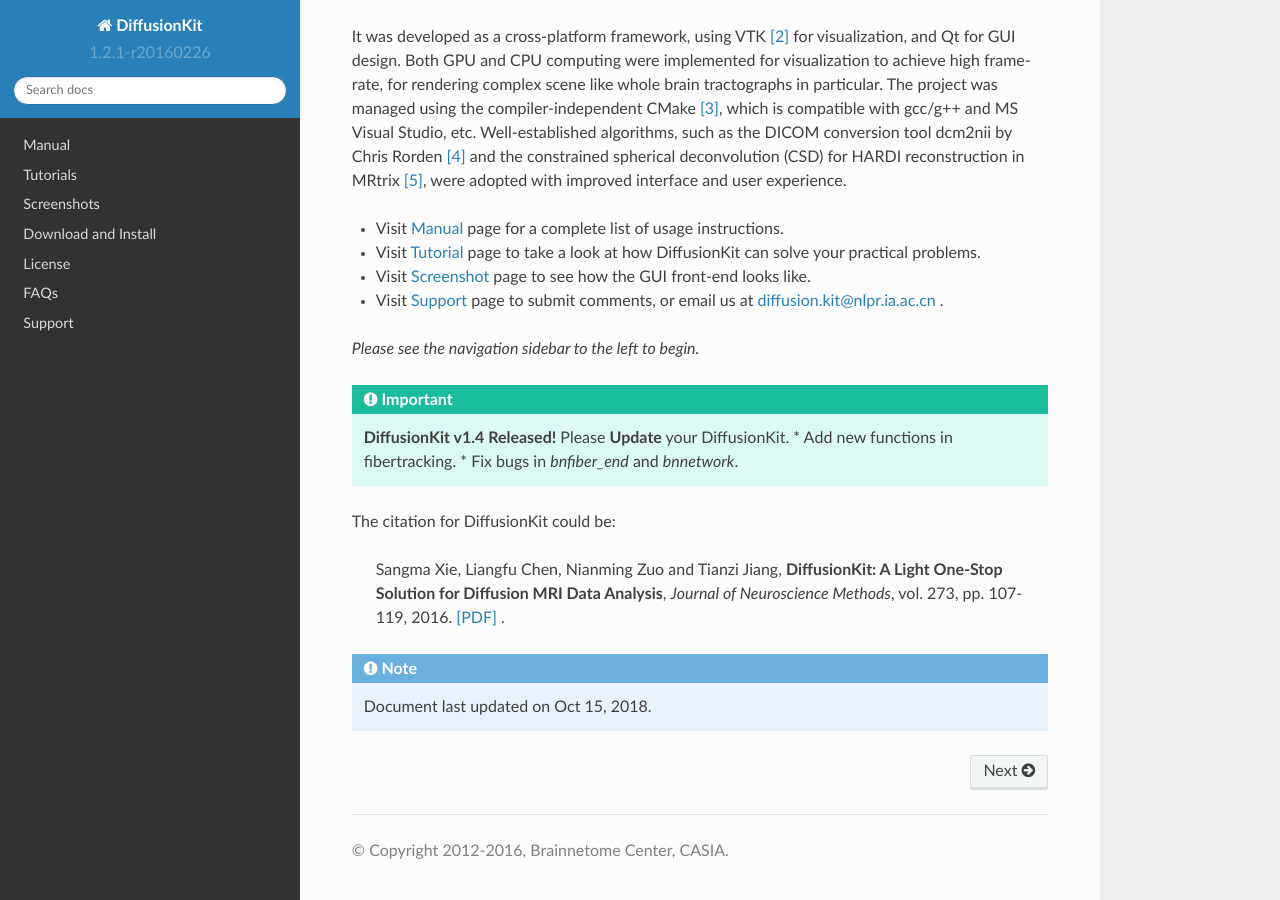
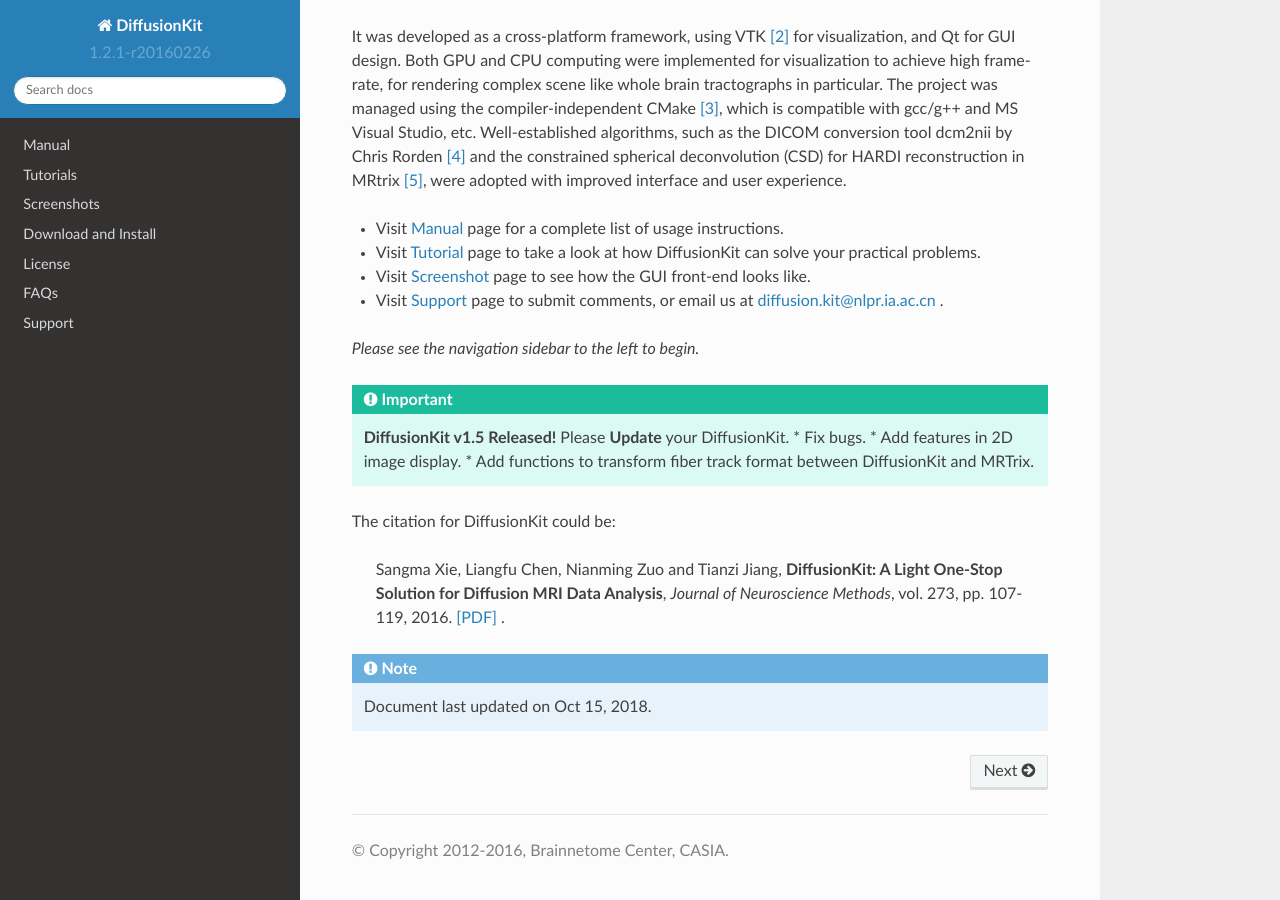
Before and after one commit to brainnetome/diffusionkit, a Sphinx documentation site: the page built from source/index.rst, in a window 1280 px wide and 900 px high, scrolled down 619 px. Built offline with Sphinx 7.4.7 and the Read the Docs theme 2.0.0, drawn with Linux system fonts in a browser that asks for light colours.

Commit message:
Update to version v1.5

```diff
--- a/source/index.rst
+++ b/source/index.rst
@@ -46,9 +46,10 @@
 *Please see the navigation sidebar to the left to begin.*
 
 .. important::
- **DiffusionKit v1.4 Released!** Please **Update** your DiffusionKit.
- * Add new functions in fibertracking.
- * Fix bugs in *bnfiber_end* and *bnnetwork*.
+ **DiffusionKit v1.5 Released!** Please **Update** your DiffusionKit.
+ * Fix bugs.
+ * Add features in 2D image display.
+ * Add functions to transform fiber track format between DiffusionKit and MRTrix.
 
 The citation for DiffusionKit could be:
 
```
Also changed, not shown: source/download.rst (+12 -5 lines).
